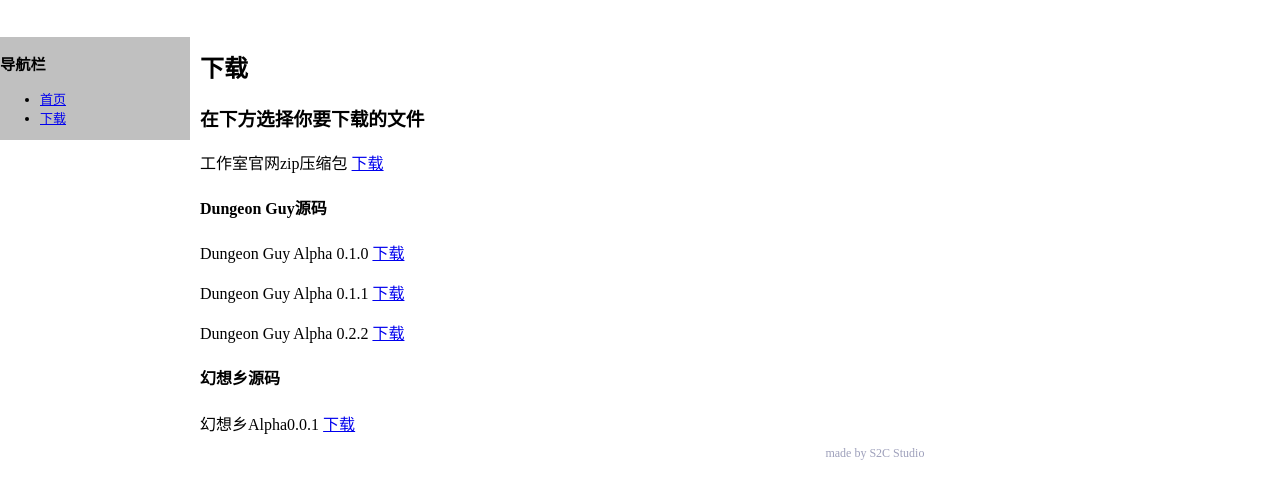
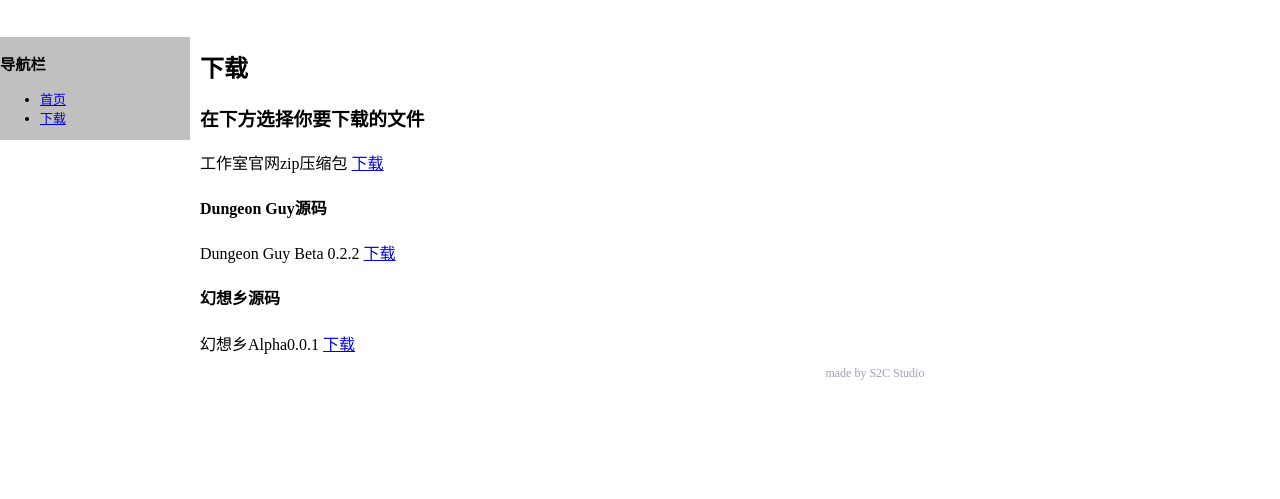
Before and after one commit to S2C-Studio/StudioWeb, a plain HTML site: page download.html in a window 1280 px wide. Shown: the part 93-592 px from the top of the page. Drawn offline with Linux system fonts and the light colour scheme.

Commit message:
Update download.html

```diff
--- a/download.html
+++ b/download.html
@@ -22,9 +22,7 @@
 			<h3>在下方选择你要下载的文件</h3>
 			<p>工作室官网zip压缩包    <a href="download/S2C Studio Web.zip">下载</a></p>
 			<h4>Dungeon Guy源码</h4>
-			<p>Dungeon Guy Alpha 0.1.0    <a href="download/Dungeon Guy Alpha 0.1.0.zip">下载</a></p>
-			<p>Dungeon Guy Alpha 0.1.1    <a href="download/Dungeon Guy Alpha 0.1.1.zip">下载</a></p>
-			<p>Dungeon Guy Alpha 0.2.2    <a href="download/Dungeon Guy Alpha 0.2.2.zip">下载</a></p>
+			<p>Dungeon Guy Beta 0.2.2    <a href="download/Dungeon Guy Beta 1.1.2.zip">下载</a></p>
 			<h4>幻想乡源码</h4>
 			<p>幻想乡Alpha0.0.1    <a href="download/幻想乡Alpha0.0.1.zip">下载</a></p>
 			<div id="copyright">made by S2C Studio</div>
```
